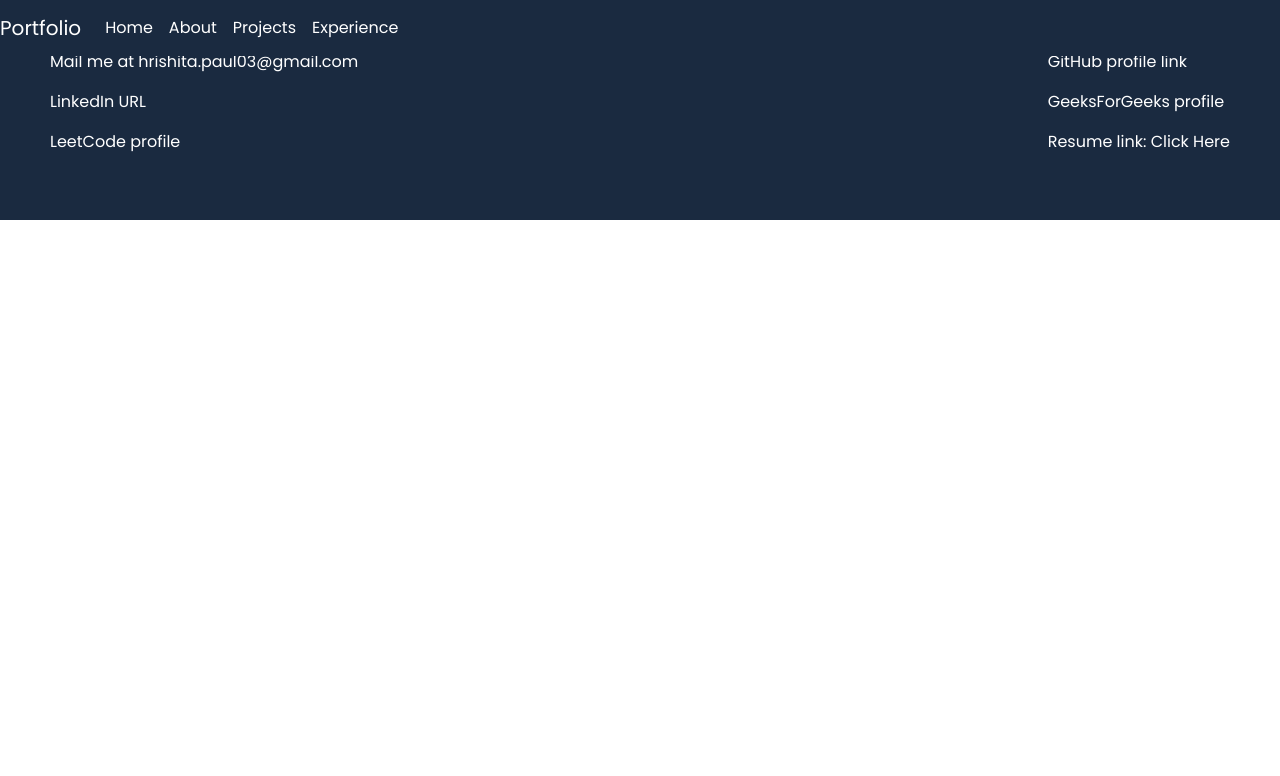
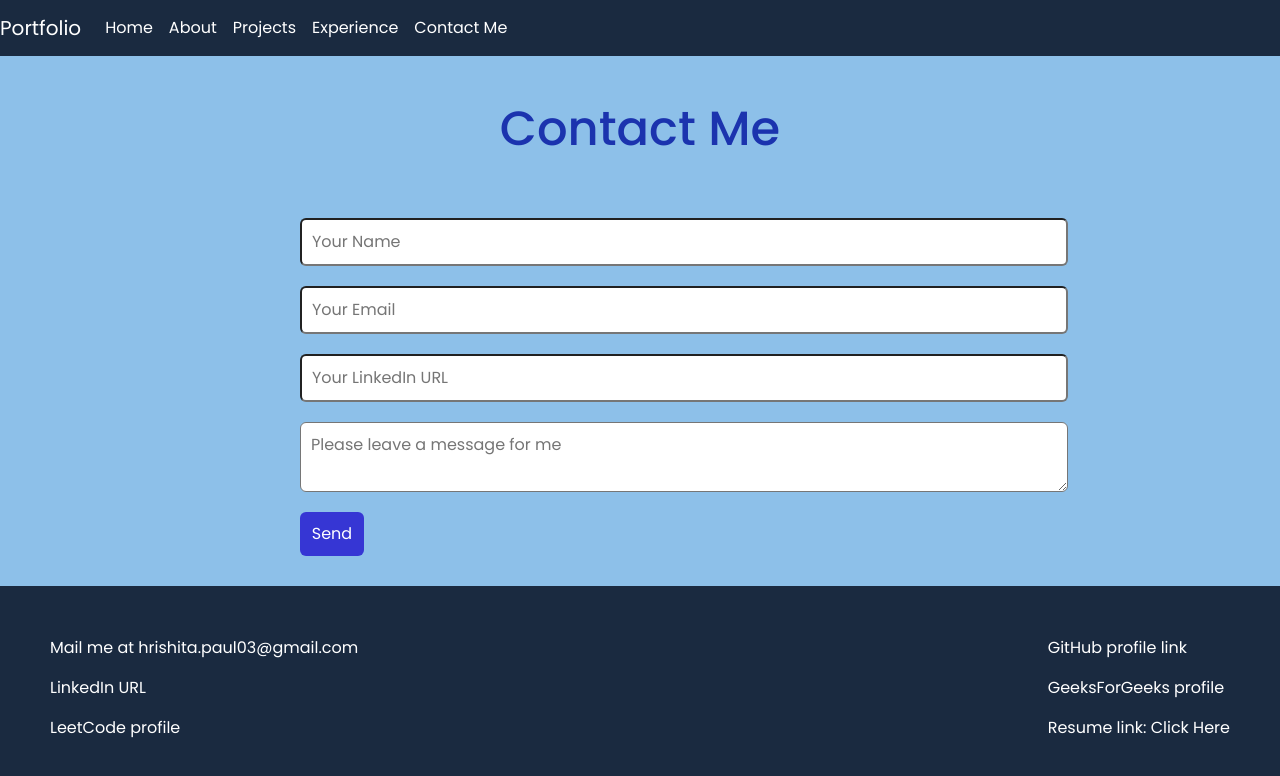
Before and after one commit to Hrishita-Paul/Portfolio, a React (Create React App) app: page /contact in a window 1280 px wide. Shown: the top 776 px of the page. Built offline with nearby package versions, Linux system fonts and the light colour scheme.

Commit message:
new commit

```diff
--- a/src/App.js
+++ b/src/App.js
@@ -7,6 +7,7 @@ import Home from "./Pages/Home.jsx"
 import About from "./Pages/About.jsx"
 import Projects from "./Pages/Projects.jsx"
 import Experience from "./Pages/Experience.jsx"
+import Contact from "./Pages/Contact.jsx"
 import Footer from "./Components/Footer.jsx"
 
 function App() {
@@ -33,6 +34,9 @@ function App() {
             <Nav.Link as={Link} to="/experience" style={{ color: 'white' }}>
               Experience
             </Nav.Link>
+            <Nav.Link as={Link} to="/contact" style={{ color: 'white' }}>
+              Contact Me
+            </Nav.Link>
 
 
           </Nav>
@@ -43,6 +47,7 @@ function App() {
         <Route exact path="/about" element={<About />} />
         <Route exact path="/projects" element={<Projects />} />
         <Route exact path="/experience" element={<Experience />} />
+        <Route exact path="/contact" element={<Contact />} />
 
       </Routes>
     </Router>
--- a/src/Pages/About.jsx
+++ b/src/Pages/About.jsx
@@ -27,8 +27,8 @@ export default function About(){
     <p className="card-text about-text">I am a 4th year student pursuing B.Tech in Computer Science and Engineering at NIT Silchar. I love problem-solving and I have keen interest in Frontend Web Development. I am an avid learner and adapt well to a collaborative working culture.</p>
     <h5 className="card-title about-heading">Skills:</h5><br/>
     <p className="card-text about-text">Languages: C++, JavaScript, Java<br/>
-    Frameworks: React.js, Spring Boot, Bootstrap<br/>
-    Tools: Git, GitHub, MySQL, Swagger, Actuator, Prometheus<br/>
+    Technologies: React.js, Node.js, Express, Spring Boot, Bootstrap<br/>
+    Tools: Git, GitHub, MySQL,MongoDB, Swagger, Actuator, Prometheus<br/>
     Coursework: DBMS, OS, DSA, OOP</p>
 
   </div>
--- /dev/null
+++ b/src/Pages/Contact.css
@@ -0,0 +1,67 @@
+@import url('https://fonts.googleapis.com/css2?family=Poppins:wght@100;200;300;400;500;600;700;800;900&display=swap');
+.projects-title{
+    font-family: 'Poppins', sans-serif;
+}
+body{
+    background-color: #8dc0e9;
+}
+.contact-form{
+
+    margin-top: 100px;
+    display:flex;
+    justify-content:center;
+    flex-direction:column;
+}
+
+input, .message{
+    width:60vw;
+    padding:20px;
+    margin:20px 300px;
+    display:flex;
+    outline:none;
+    padding: 10px;
+    border-radius:6px;
+
+}
+.submit{
+    margin-left:300px;
+    border-radius:6px;
+    padding:10px;
+    color:white;
+    width:5vw;
+    background-color:rgb(54, 54, 212);
+    margin-bottom:30px;
+}
+.alert{
+    background-color: rgb(210, 72, 72);
+    color:white;
+    font-weight:bold;
+    margin-right:0px;
+    margin-top:100px;
+    padding: 10px;
+    position: fixed; /* Fixes the position */
+    top:0;
+    right:0;
+}
+@media screen and (max-width:400px){
+    .projects-title{
+        margin-top:45px;
+        margin-bottom:6px;
+    }
+    input, .message{
+        width:70vw;
+        margin:20px 70px;
+        display:flex;
+        justify-content:center;
+    }
+    .submit{
+        margin-left:70px;
+        width:20vw;
+        background-color:rgb(54, 54, 212);
+        margin-bottom:30px;
+    }
+    .alert{
+        margin-top:60px;
+        width:70vw;
+    }
+}
--- /dev/null
+++ b/src/Pages/Contact.jsx
@@ -0,0 +1,96 @@
+import { useState } from "react";
+import "./Contact.css";
+
+const Contact = () => {
+    const [name, setName] = useState("");
+    const [email, setEmail] = useState("");
+    const [message, setMessage] = useState("");
+    const [linkedIn, setLinkedIn] = useState("");
+    const [alert, setAlert] = useState(null);
+
+    const handleInputChange = (e) => {
+        const { name, value } = e.target;
+        if (name === "name") {
+            setName(value);
+        } else if (name === "email") {
+            setEmail(value);
+        } else if (name === "message") {
+            setMessage(value);
+        } else if (name === "linkedIn") {
+            setLinkedIn(value);
+        }
+    };
+
+    const handleSubmit = async (e) => {
+        e.preventDefault();
+        try {
+            const response = await fetch('http://localhost:5000/api/contact', {
+                method: 'POST',
+                headers: {
+                    'Content-Type': 'application/json',
+                },
+                body: JSON.stringify({ name, email, linkedIn, message }),
+            });
+
+            if (response.ok) {
+                setAlert('Your message was sent successfully!');
+                setName("");
+                setEmail("");
+                setLinkedIn("");
+                setMessage("");
+            } else {
+                throw new Error('Failed to send message');
+            }
+        } catch (error) {
+            setAlert('Error: Failed to send message');
+        }
+
+        // Clear alert after 5 seconds
+        setTimeout(() => {
+            setAlert(null);
+        }, 5000);
+    };
+
+    return (
+        <div className="contact-form">
+            {alert && <div className="alert">{alert}</div>}
+            <h2 className="projects-title">Contact Me</h2>
+            <form onSubmit={handleSubmit}>
+                <input
+                    type="text"
+                    name="name"
+                    className="name"
+                    placeholder="Your Name"
+                    value={name}
+                    onChange={handleInputChange}
+                />
+                <input
+                    type="email"
+                    name="email"
+                    className="email"
+                    placeholder="Your Email"
+                    value={email}
+                    onChange={handleInputChange}
+                />
+                <input
+                    type="text"
+                    name="linkedIn"
+                    className="linkedIn"
+                    placeholder="Your LinkedIn URL"
+                    value={linkedIn}
+                    onChange={handleInputChange}
+                />
+                <textarea
+                    name="message"
+                    className="message"
+                    placeholder="Please leave a message for me"
+                    value={message}
+                    onChange={handleInputChange}
+                />
+                <button type="submit" className="submit">Send</button>
+            </form>
+        </div>
+    );
+};
+
+export default Contact;
--- a/src/Pages/Experience.css
+++ b/src/Pages/Experience.css
@@ -3,6 +3,7 @@
   --swiper-navigation-color: rgba(245, 238, 238, 0.845);
   --swiper-button-next-color: blue;
 }
+
 .experience{
   padding:100px;
   background-color: #8dc0e9;
@@ -13,6 +14,7 @@
     font-size:40px;
     font-weight:bolder;
     color:rgb(27, 51, 174);
+    font-family: 'Poppins', sans-serif;
 }
 .ParentDiv {
   min-height: 100vh;
```
